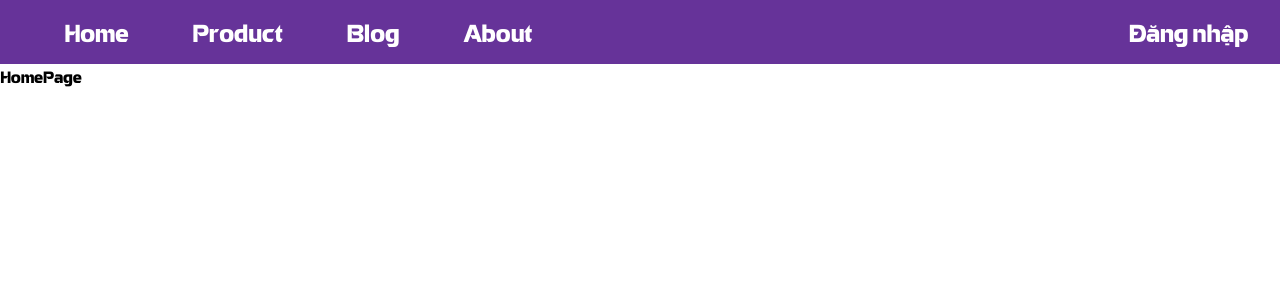
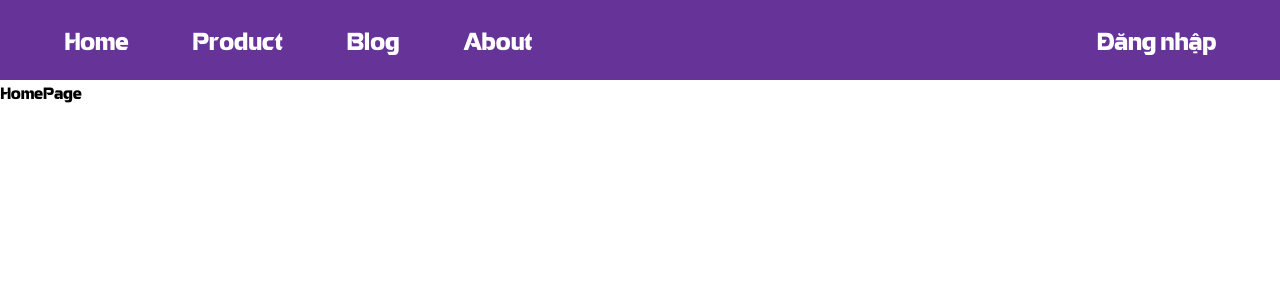
Before and after one commit to linhvodoiss/SOURCE-FE, a Next.js app: page / in a window 1280 px wide. Shown: the top 300 px of the page. Built offline with nearby package versions, Linux system fonts and the light colour scheme; no server answers.

Commit message:
fix login header

```diff
--- a/src/app/_components/auth-context.tsx
+++ b/src/app/_components/auth-context.tsx
@@ -16,12 +16,6 @@ type AuthProviderType = {
 
 const AuthContext = createContext<AuthContextType>({})
 
-export const AuthProvider = ({ children, token, user }: AuthProviderType) => {
-  useEffect(() => {
-    if (token) {
-      console.log('có token')
-    } else console.log('ko có token')
-  }, [token, user])
-
+export const AuthProvider = ({ children, user }: AuthProviderType) => {
   return <AuthContext.Provider value={{ user }}>{children}</AuthContext.Provider>
 }
--- a/src/app/_components/header/index.tsx
+++ b/src/app/_components/header/index.tsx
@@ -1,35 +1,49 @@
 'use client'
-
 import Link from 'next/link'
 import { WebHeaderStyled } from './styled'
+import { User } from '#/user'
+import { useEffect } from 'react'
 
-export default function Header() {
+type Props = Readonly<{
+  token?: string
+  user?: User
+}>
+
+export default function Header({ token, user }: Props) {
+  useEffect(() => {
+    if (token) {
+      console.log('đăng nhập')
+    } else console.log('chưa có đăng nhập')
+  }, [token, user])
+
   return (
     <WebHeaderStyled className='mx-auto'>
-      <div className='header__container flex w-full items-center justify-between px-8 py-4 text-2xl text-white'>
+      <div className='header__container flex w-full items-center justify-between px-8 text-2xl text-white'>
         <ul className='flex items-center justify-center'>
           <li>
-            <Link href='/' className='px-8 py-4 hover:underline'>
+            <Link href='/' className='px-8 py-6 hover:underline'>
               Home
             </Link>
           </li>
           <li>
-            <Link href='/' className='px-8 py-4 hover:underline'>
+            <Link href='/' className='px-8 py-6 hover:underline'>
               Product
             </Link>
           </li>
           <li>
-            <Link href='/' className='px-8 py-4 hover:underline'>
+            <Link href='/' className='px-8 py-6 hover:underline'>
               Blog
             </Link>
           </li>
           <li>
-            <Link href='/' className='px-8 py-4 hover:underline'>
+            <Link href='/' className='px-8 py-6 hover:underline'>
               About
             </Link>
           </li>
         </ul>
-        <Link href='/login'>Đăng nhập</Link>
+        <Link href='/login' className='px-8 py-6 hover:underline'>
+          Đăng nhập
+        </Link>
       </div>
     </WebHeaderStyled>
   )
--- a/src/app/layout.tsx
+++ b/src/app/layout.tsx
@@ -27,17 +27,13 @@ export default async function RootLayout({
     cookieStore.get(AUTH.userInfo)?.value ? JSON.parse(cookieStore.get(AUTH.userInfo)!.value) : undefined
   ) as User | undefined
 
-  if (token) {
-    console.log(token)
-    console.log(user)
-  }
   return (
     <html lang='en'>
       <body className={cn('antialiased', eremitageFont.variable)} suppressHydrationWarning>
         <div className='font-eremitage'>
           <Suspense fallback={<LoadingFallback />}>
             <AuthProvider token={token} user={user}>
-              <Header />
+              <Header token={token} user={user} />
               {children}
             </AuthProvider>
           </Suspense>
```
